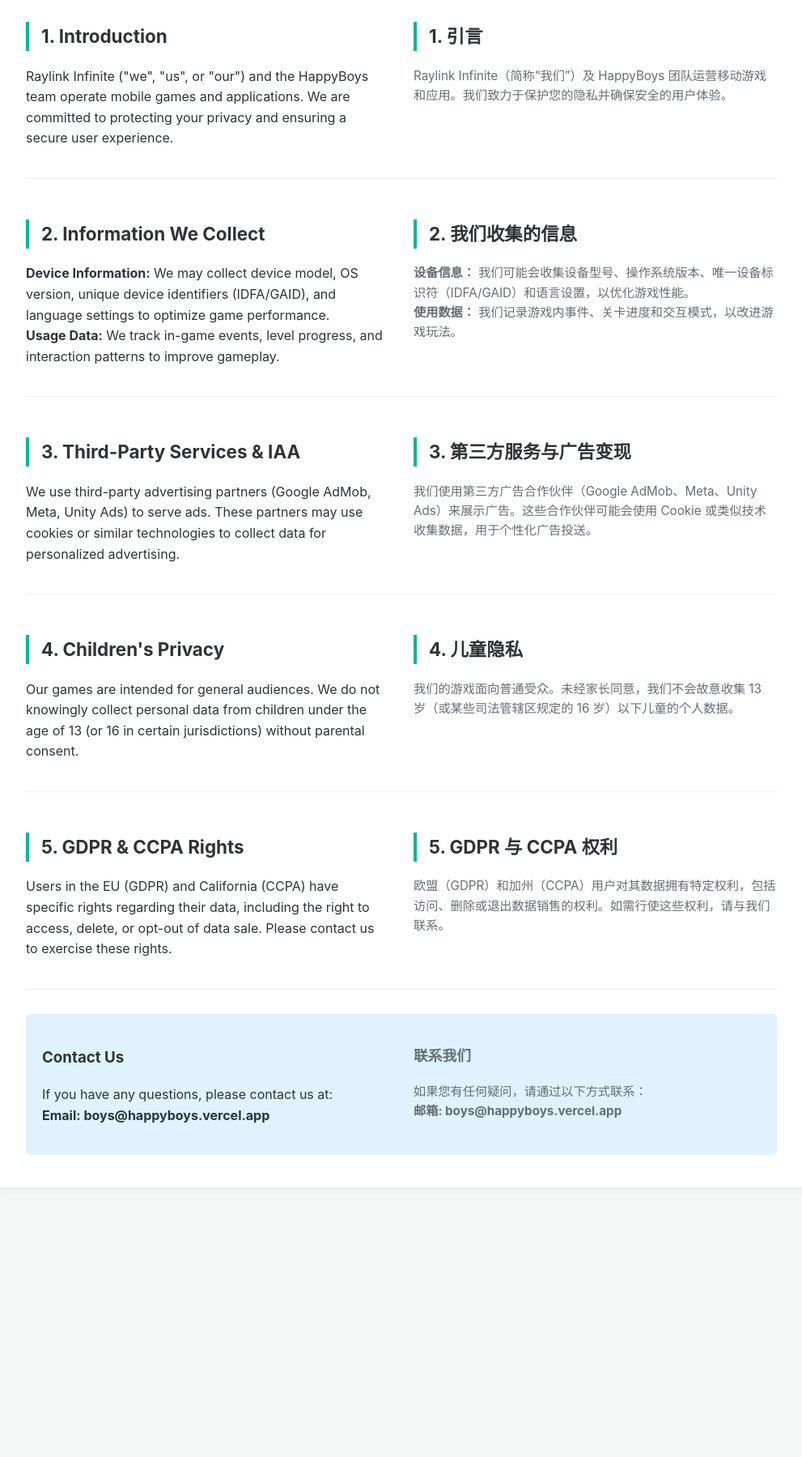
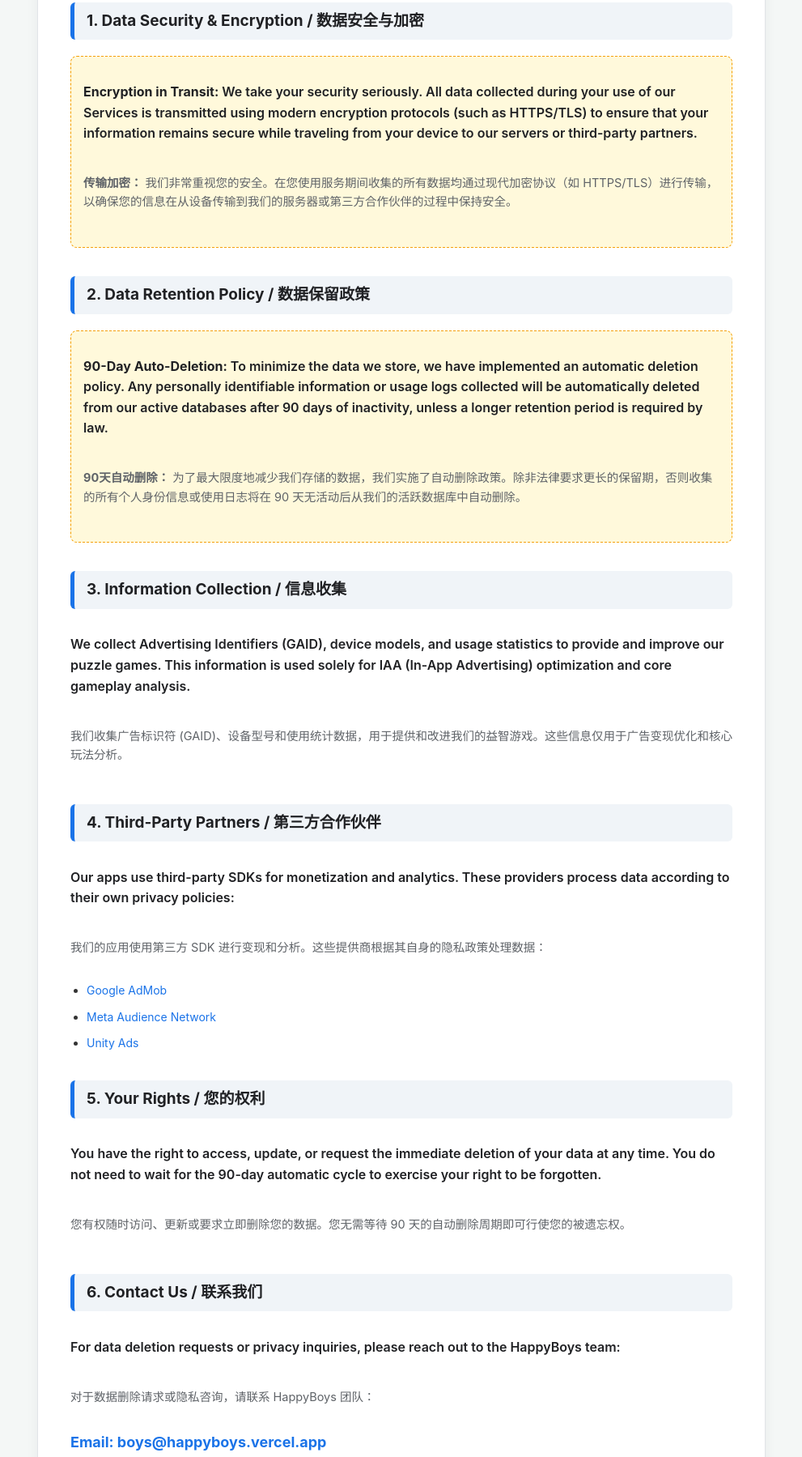
Before and after one commit to lenomar/happyboys, a plain HTML site: page privacy.html in a window 1280 px wide. Shown: the part 245-2044 px from the top of the page at 81% size, without its empty margins (144-1135 px from the left). Before the commit the page ends 1759 px from the top, so only its background shows below. Drawn offline with Linux system fonts and the light colour scheme.

Commit message:
更新隐私协议页面

```diff
--- a/privacy.html
+++ b/privacy.html
@@ -3,95 +3,79 @@
 <head>
     <meta charset="UTF-8">
     <meta name="viewport" content="width=device-width, initial-scale=1.0">
-    <title>Privacy Policy - Raylink Infinite | HappyBoys</title>
+    <title>Privacy Policy - Raylink Infinite (HappyBoys)</title>
     <style>
-        body { font-family: 'Inter', sans-serif; line-height: 1.6; color: #333; padding: 40px 10%; background: #f4f7f6; }
-        .container { background: #fff; padding: 40px; border-radius: 8px; box-shadow: 0 2px 10px rgba(0,0,0,0.05); }
-        h1 { color: #0984e3; text-align: center; margin-bottom: 40px; }
-        h2 { border-left: 4px solid #00b894; padding-left: 15px; margin-top: 30px; color: #2d3436; font-size: 1.4rem; }
-        .lang-pair { display: grid; grid-template-columns: 1fr 1fr; gap: 30px; margin-bottom: 20px; border-bottom: 1px solid #eee; padding-bottom: 20px; }
-        .en { color: #2d3436; }
-        .zh { color: #636e72; font-size: 0.95rem; }
-        .contact { background: #e0f2fe; padding: 20px; border-radius: 5px; margin-top: 30px; }
-        @media (max-width: 768px) { .lang-pair { grid-template-columns: 1fr; gap: 10px; } }
+        body { font-family: -apple-system, system-ui, BlinkMacSystemFont, "Segoe UI", Roboto, sans-serif; line-height: 1.6; color: #333; max-width: 900px; margin: 0 auto; padding: 40px 20px; background-color: #f4f7f6; }
+        .content-box { background: #fff; padding: 40px; border-radius: 12px; box-shadow: 0 4px 15px rgba(0,0,0,0.05); border: 1px solid #e1e4e8; }
+        h1 { font-size: 26px; color: #1a73e8; border-bottom: 2px solid #1a73e8; padding-bottom: 15px; text-align: center; margin-bottom: 30px; }
+        h2 { font-size: 19px; margin-top: 35px; color: #202124; background: #f0f4f8; padding: 8px 15px; border-radius: 6px; border-left: 5px solid #1a73e8; }
+        .dual-lang { display: flex; flex-direction: column; gap: 6px; margin-bottom: 15px; }
+        .en { font-weight: 600; color: #202124; }
+        .zh { font-size: 14.5px; color: #5f6368; }
+        .highlight-box { background: #fff9db; padding: 15px; border-radius: 8px; border: 1px dashed #f59f00; margin: 20px 0; }
+        .footer { margin-top: 50px; text-align: center; font-size: 13px; color: #999; }
+        ul { padding-left: 20px; margin-bottom: 20px; }
+        li { margin-bottom: 10px; font-size: 14px; }
+        a { color: #1a73e8; text-decoration: none; }
+        a:hover { text-decoration: underline; }
     </style>
 </head>
 <body>
 
-<div class="container">
+<div class="content-box">
     <h1>Privacy Policy / 隐私政策</h1>
-    <p style="text-align: center; color: #999;">Last Updated: December 2025</p>
+    <p style="text-align:center;"><strong>Effective Date: December 2025</strong></p>
 
-    <div class="lang-pair">
-        <div class="en">
-            <h2>1. Introduction</h2>
-            <p>Raylink Infinite ("we", "us", or "our") and the HappyBoys team operate mobile games and applications. We are committed to protecting your privacy and ensuring a secure user experience.</p>
-        </div>
-        <div class="zh">
-            <h2>1. 引言</h2>
-            <p>Raylink Infinite（简称“我们”）及 HappyBoys 团队运营移动游戏和应用。我们致力于保护您的隐私并确保安全的用户体验。</p>
+    <h2>1. Data Security & Encryption / 数据安全与加密</h2>
+    <div class="highlight-box">
+        <div class="dual-lang">
+            <p class="en"><strong>Encryption in Transit:</strong> We take your security seriously. All data collected during your use of our Services is transmitted using modern encryption protocols (such as HTTPS/TLS) to ensure that your information remains secure while traveling from your device to our servers or third-party partners.</p>
+            <p class="zh"><strong>传输加密：</strong> 我们非常重视您的安全。在您使用服务期间收集的所有数据均通过现代加密协议（如 HTTPS/TLS）进行传输，以确保您的信息在从设备传输到我们的服务器或第三方合作伙伴的过程中保持安全。</p>
         </div>
     </div>
 
-    <div class="lang-pair">
-        <div class="en">
-            <h2>2. Information We Collect</h2>
-            <p><strong>Device Information:</strong> We may collect device model, OS version, unique device identifiers (IDFA/GAID), and language settings to optimize game performance.<br>
-            <strong>Usage Data:</strong> We track in-game events, level progress, and interaction patterns to improve gameplay.</p>
-        </div>
-        <div class="zh">
-            <h2>2. 我们收集的信息</h2>
-            <p><strong>设备信息：</strong> 我们可能会收集设备型号、操作系统版本、唯一设备标识符（IDFA/GAID）和语言设置，以优化游戏性能。<br>
-            <strong>使用数据：</strong> 我们记录游戏内事件、关卡进度和交互模式，以改进游戏玩法。</p>
+    <h2>2. Data Retention Policy / 数据保留政策</h2>
+    <div class="highlight-box">
+        <div class="dual-lang">
+            <p class="en"><strong>90-Day Auto-Deletion:</strong> To minimize the data we store, we have implemented an automatic deletion policy. Any personally identifiable information or usage logs collected will be automatically deleted from our active databases after 90 days of inactivity, unless a longer retention period is required by law.</p>
+            <p class="zh"><strong>90天自动删除：</strong> 为了最大限度地减少我们存储的数据，我们实施了自动删除政策。除非法律要求更长的保留期，否则收集的所有个人身份信息或使用日志将在 90 天无活动后从我们的活跃数据库中自动删除。</p>
         </div>
     </div>
 
-    <div class="lang-pair">
-        <div class="en">
-            <h2>3. Third-Party Services & IAA</h2>
-            <p>We use third-party advertising partners (Google AdMob, Meta, Unity Ads) to serve ads. These partners may use cookies or similar technologies to collect data for personalized advertising.</p>
-        </div>
-        <div class="zh">
-            <h2>3. 第三方服务与广告变现</h2>
-            <p>我们使用第三方广告合作伙伴（Google AdMob、Meta、Unity Ads）来展示广告。这些合作伙伴可能会使用 Cookie 或类似技术收集数据，用于个性化广告投送。</p>
-        </div>
+    <h2>3. Information Collection / 信息收集</h2>
+    <div class="dual-lang">
+        <p class="en">We collect Advertising Identifiers (GAID), device models, and usage statistics to provide and improve our puzzle games. This information is used solely for IAA (In-App Advertising) optimization and core gameplay analysis.</p>
+        <p class="zh">我们收集广告标识符 (GAID)、设备型号和使用统计数据，用于提供和改进我们的益智游戏。这些信息仅用于广告变现优化和核心玩法分析。</p>
     </div>
 
-    <div class="lang-pair">
-        <div class="en">
-            <h2>4. Children's Privacy</h2>
-            <p>Our games are intended for general audiences. We do not knowingly collect personal data from children under the age of 13 (or 16 in certain jurisdictions) without parental consent.</p>
-        </div>
-        <div class="zh">
-            <h2>4. 儿童隐私</h2>
-            <p>我们的游戏面向普通受众。未经家长同意，我们不会故意收集 13 岁（或某些司法管辖区规定的 16 岁）以下儿童的个人数据。</p>
-        </div>
+    <h2>4. Third-Party Partners / 第三方合作伙伴</h2>
+    <div class="dual-lang">
+        <p class="en">Our apps use third-party SDKs for monetization and analytics. These providers process data according to their own privacy policies:</p>
+        <p class="zh">我们的应用使用第三方 SDK 进行变现和分析。这些提供商根据其自身的隐私政策处理数据：</p>
+    </div>
+    <ul>
+        <li><a href="https://support.google.com/admob/answer/6128543">Google AdMob</a></li>
+        <li><a href="https://www.facebook.com/about/privacy/">Meta Audience Network</a></li>
+        <li><a href="https://unity3d.com/legal/privacy-policy">Unity Ads</a></li>
+    </ul>
+
+    <h2>5. Your Rights / 您的权利</h2>
+    <div class="dual-lang">
+        <p class="en">You have the right to access, update, or request the immediate deletion of your data at any time. You do not need to wait for the 90-day automatic cycle to exercise your right to be forgotten.</p>
+        <p class="zh">您有权随时访问、更新或要求立即删除您的数据。您无需等待 90 天的自动删除周期即可行使您的被遗忘权。</p>
     </div>
 
-    <div class="lang-pair">
-        <div class="en">
-            <h2>5. GDPR & CCPA Rights</h2>
-            <p>Users in the EU (GDPR) and California (CCPA) have specific rights regarding their data, including the right to access, delete, or opt-out of data sale. Please contact us to exercise these rights.</p>
-        </div>
-        <div class="zh">
-            <h2>5. GDPR 与 CCPA 权利</h2>
-            <p>欧盟（GDPR）和加州（CCPA）用户对其数据拥有特定权利，包括访问、删除或退出数据销售的权利。如需行使这些权利，请与我们联系。</p>
-        </div>
+    <h2>6. Contact Us / 联系我们</h2>
+    <div class="dual-lang">
+        <p class="en">For data deletion requests or privacy inquiries, please reach out to the HappyBoys team:</p>
+        <p class="zh">对于数据删除请求或隐私咨询，请联系 HappyBoys 团队：</p>
+        <p style="margin-top: 10px; font-weight: bold; color: #1a73e8; font-size: 18px;">
+            Email: <a href="mailto:boys@happyboys.vercel.app">boys@happyboys.vercel.app</a>
+        </p>
     </div>
 
-    <div class="contact">
-        <div class="lang-pair" style="border:none; margin:0; padding:0;">
-            <div class="en">
-                <h3>Contact Us</h3>
-                <p>If you have any questions, please contact us at:<br>
-                <strong>Email: boys@happyboys.vercel.app</strong></p>
-            </div>
-            <div class="zh">
-                <h3>联系我们</h3>
-                <p>如果您有任何疑问，请通过以下方式联系：<br>
-                <strong>邮箱: boys@happyboys.vercel.app</strong></p>
-            </div>
-        </div>
+    <div class="footer">
+        © 2025 Raylink Infinite - HappyBoys Team. All rights reserved.
     </div>
 </div>
 
```
